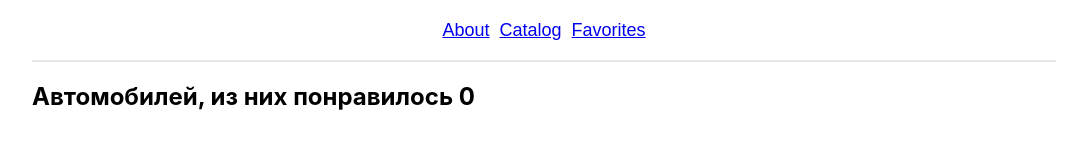
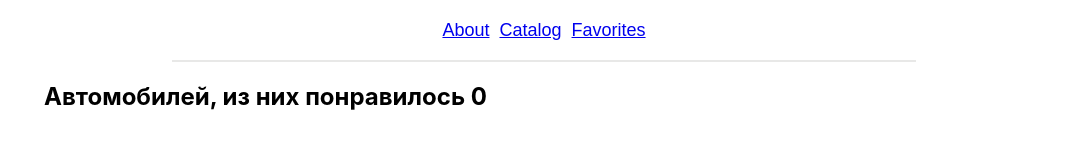
Before and after one commit to keastar/auto_test_task, a React app: page /favorites in a window 1280 px wide. Shown: the whole page, without its empty margins (96-1183 px from the left). Built offline with nearby package versions, Linux system fonts and the light colour scheme.

Commit message:
page+styles
page+styles

```diff
--- a/src/components/Page/Page.module.css
+++ b/src/components/Page/Page.module.css
@@ -0,0 +1,3 @@
+.Page {
+    padding: 0 140px;
+}
--- a/src/pages/Catalog/Catalog.module.css
+++ b/src/pages/Catalog/Catalog.module.css
@@ -4,7 +4,7 @@
     align-items: left;
     /* width: 100%; */
     /* max-width: 1440px; */
-    padding: 0px 128px;
+    /* padding: 0px 128px; */
 }
 
 .catalog_input_wrap {
--- a/src/pages/LikedCarrs/LikedCarrs.module.css
+++ b/src/pages/LikedCarrs/LikedCarrs.module.css
@@ -2,7 +2,7 @@
     display: flex;
     flex-direction: column;
     align-items: left;
-    padding: 0px 128px;
+    /* padding: 0px 128px; */
 }
 
 .liked_cars {
```
